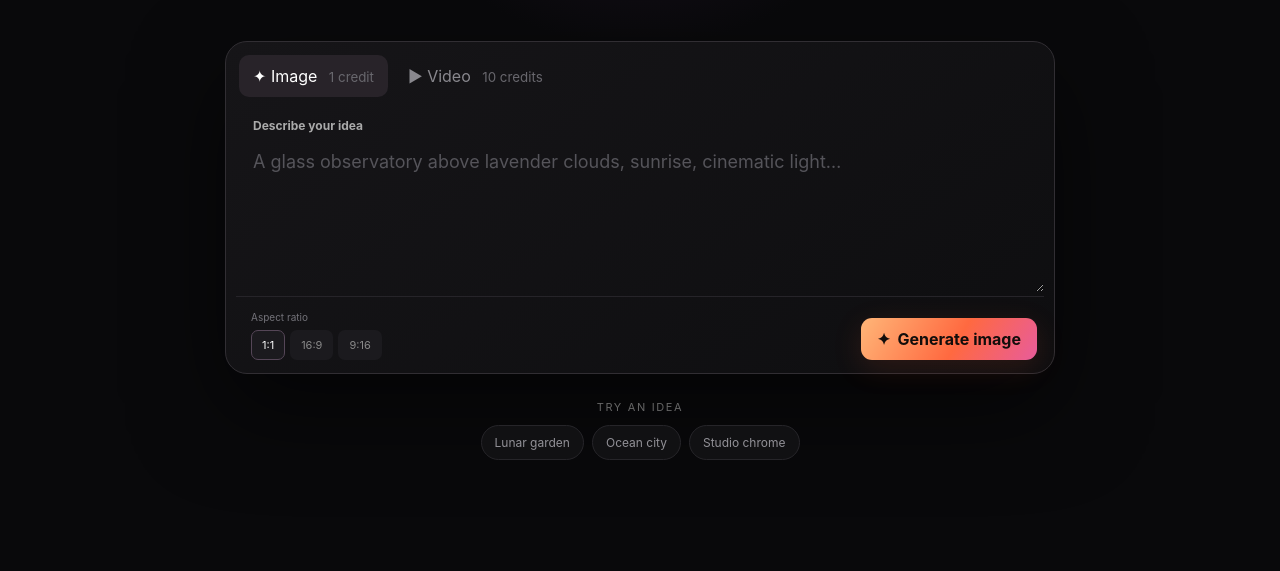
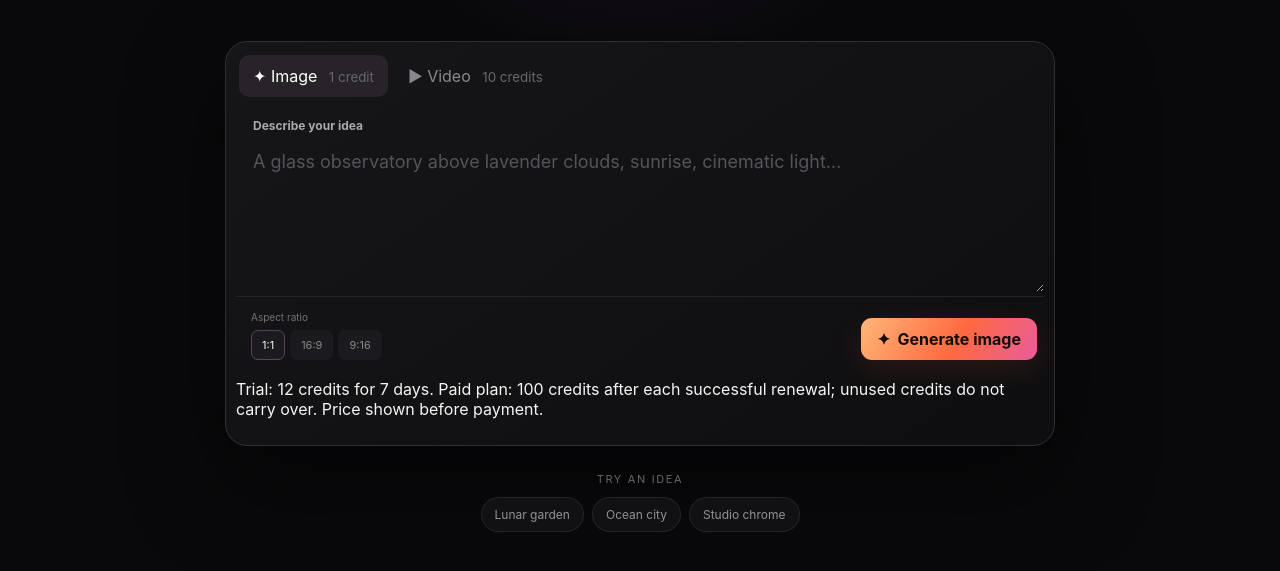
Before and after one commit to benelmolla-cyber/my-app-builder, a website: page public/index.html in a window 1280 px wide. Shown: the part 315-886 px from the top of the page. Before the commit the page ends 853 px from the top, so only its background shows below. Drawn offline with nearby package versions, Linux system fonts and the light colour scheme; no server answers.

Commit message:
Document and verify monthly credits and plan costs

```diff
--- a/public/index.html
+++ b/public/index.html
@@ -9,6 +9,7 @@
         <div class="mode-row"><button class="mode active" data-type="image"><span>✦</span> Image <small>1 credit</small></button><button class="mode" data-type="video"><span>▶</span> Video <small>10 credits</small></button></div>
         <label for="prompt">Describe your idea</label><textarea id="prompt" maxlength="1500" placeholder="A glass observatory above lavender clouds, sunrise, cinematic light…"></textarea>
         <div class="controls"><div><span class="control-label">Aspect ratio</span><div class="ratios"><button class="ratio active" data-ratio="1:1">1:1</button><button class="ratio" data-ratio="16:9">16:9</button><button class="ratio" data-ratio="9:16">9:16</button></div></div><button id="generate" class="button primary"><span>✦</span> Generate image</button></div>
+        <p class="credit-terms">Trial: 12 credits for 7 days. Paid plan: 100 credits after each successful renewal; unused credits do not carry over. Price shown before payment.</p>
       </div>
       <div id="result" class="result hidden"></div>
       <div class="samples"><p>Try an idea</p><div><button data-prompt="An astronaut tending a tiny garden on the moon, soft golden light, editorial photography">Lunar garden</button><button data-prompt="A translucent jellyfish city floating over a midnight ocean, intricate, dreamlike">Ocean city</button><button data-prompt="Minimalist product photo of chrome headphones on red silk, dramatic studio lighting">Studio chrome</button></div></div>
```
